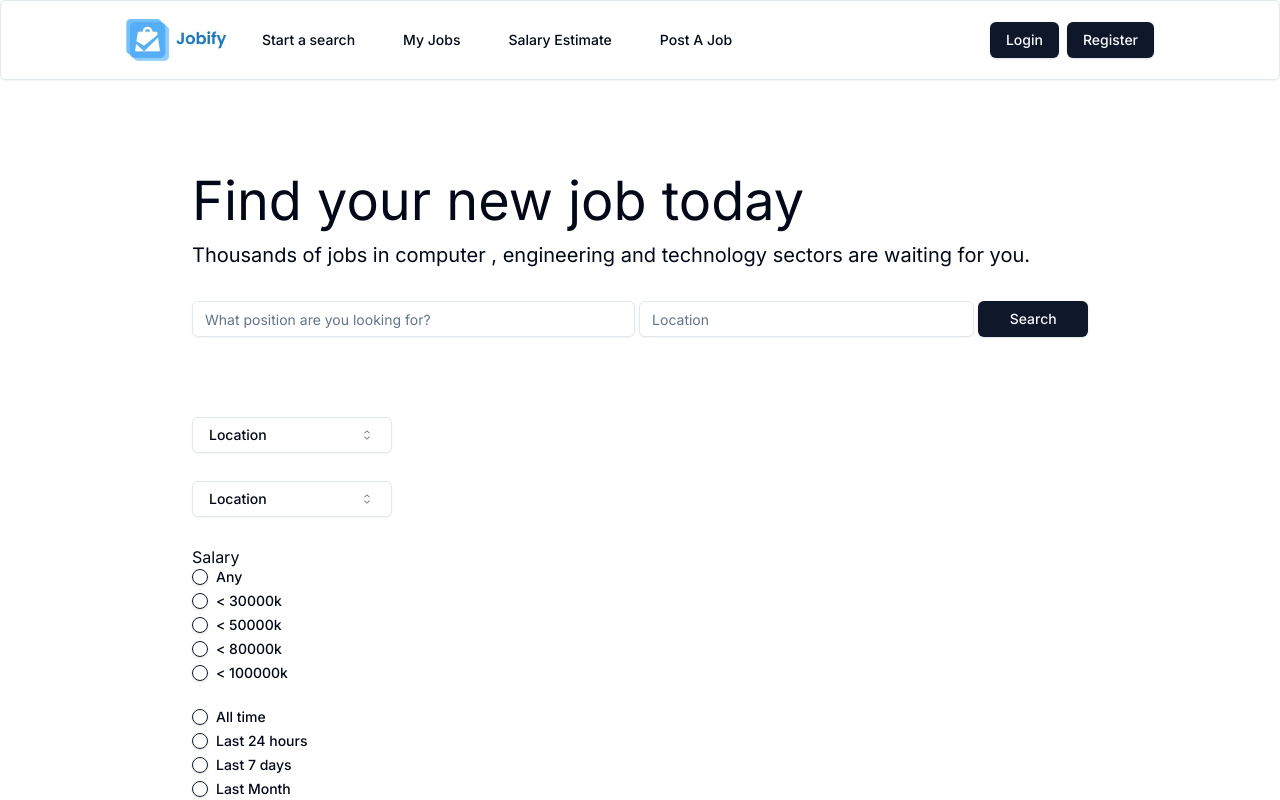
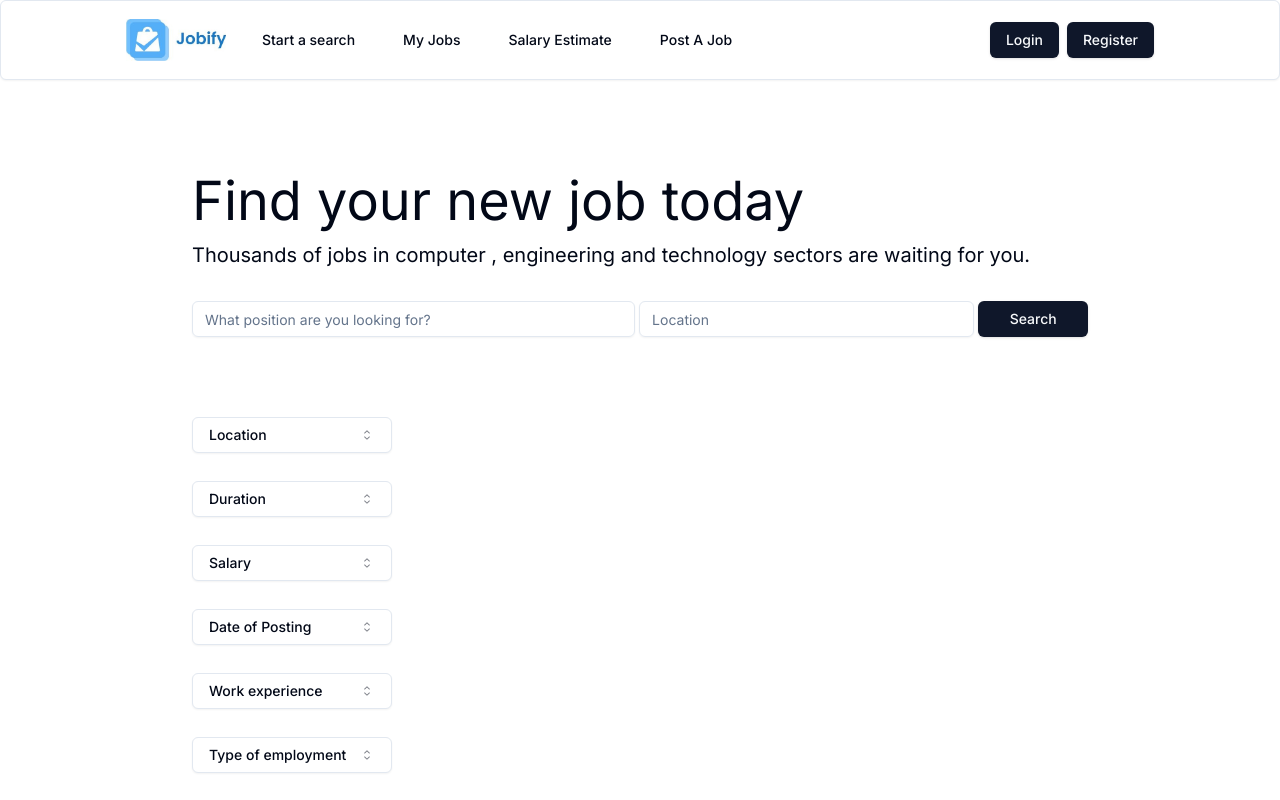
Before and after one commit to Swaraj07082/Jobify, a Next.js app: page / in a window 1280 px wide. Shown: the top 800 px of the page. Built offline with nearby package versions, Linux system fonts and the light colour scheme.

Commit message:
GenericComboBox Completed

```diff
--- a/src/Components/Main.tsx
+++ b/src/Components/Main.tsx
@@ -14,57 +14,102 @@ export default function Main() {
       <div className={cn(" flex-[1] ")}>
         <div className={cn("flex flex-col gap-y-7")}>
           {/* <GenericSelect placeholder='Location' data={Location}/> */}
-          <GenericComboBox data={Location} title="Location" duration={[
+          <GenericComboBox
+            data={Location}
+            title={[
+              "Location",
+              "Duration",
+              "Salary",
+              "Date of Posting",
+              "Work experience",
+              "Type of employment",
+            ]}
+            duration={[
               {
-              value : 'Hourly',
-              label : 'Hourly'
+                value: "Hourly",
+                label: "Hourly",
               },
               {
-              value : 'Monthly',
-              label : 'Monthly'
+                value: "Monthly",
+                label: "Monthly",
               },
               {
-              value : 'Yearly',
-              label : 'Yearly'
-            }
-          ]} />
-          {/* <GenericSelect
-            placeholder="Duration"
-            data={["Hourly", "Monthly", "Yearly"]}
-          /> */}
-
-          {/* <GenericComboBox title="Duration"  data={[]} duration={[
+                value: "Yearly",
+                label: "Yearly",
+              },
+            ]}
+            salary={[
               {
-              value : 'Hourly',
-              label : 'Hourly'
+                value: "Any",
+                label: "Any",
               },
               {
-              value : 'Monthly',
-              label : 'Monthly'
+                value: "< 30000k",
+                label: "< 30000k",
               },
               {
-              value : 'Yearly',
-              label : 'Yearly'
-            }
-          ]}/> */}
-          <div>
-            Salary
-            <GenericRadioGroup
-              length={5}
-              options={["Any", "< 30000k", "< 50000k", "< 80000k", "< 100000k"]}
-            />
-          </div>
-          <GenericRadioGroup
-            length={4}
-            options={["All time", "Last 24 hours", "Last 7 days", "Last Month"]}
-          />
-          <GenericRadioGroup
-            length={3}
-            options={["Any experience", "Internship", "Work remotely"]}
-          />
-          <GenericRadioGroup
-            length={4}
-            options={["Any", "Full time", "Temporary", "Part time"]}
+                value: "< 50000k",
+                label: "< 50000k",
+              },
+              {
+                value: "< 80000k",
+                label: "< 80000k",
+              },
+              {
+                value: "< 100000k",
+                label: "< 100000k",
+              },
+            ]}
+            postingdate={[
+              {
+                value: "All time",
+                label: "All time",
+              },
+              {
+                value: "Last 24 hours",
+                label: "Last 24 hours",
+              },
+              {
+                value: "Last 7 days",
+                label: "Last 7 days",
+              },
+              {
+                value: "Last Month",
+                label: "Last Month",
+              },
+            ]}
+            workExp={[
+              {
+                value: "Any experience",
+                label: "Any experience",
+              },
+              {
+                value: "Internship",
+                label: "Internship",
+              },
+              {
+                value: "Work remotely",
+                label: "Work remotely",
+              },
+            ]}
+            employement={[
+              {
+                value: "Any",
+                label: "Any",
+              },
+              {
+                value: "Full time",
+                label: "Full time",
+              },
+              {
+                value: "Temporary",
+                label: "Temporary",
+              },
+              {
+                value: "Part time",
+                label: "Part time",
+              },
+            ]}
           />
         </div>
       </div>
--- a/src/Components/generic/GenericComboBox.tsx
+++ b/src/Components/generic/GenericComboBox.tsx
@@ -24,18 +24,39 @@ import StateContext from "@/Context/StateContext";
 //   },
 // ];
 
-export function GenericComboBox({ data, title , duration }: GenericComboBoxProps) {
+export function GenericComboBox({
+  data,
+  title,
+  duration,
+  salary,
+  postingdate,
+  workExp,
+  employement,
+}: GenericComboBoxProps) {
   // console.log(data)
   const [open, setOpen] = React.useState(false);
   // const [value, setValue] = React.useState<string>("");
-  const [open2 , setOpen2] =React.useState(false)
+  const [open2, setOpen2] = React.useState(false);
 
   const { value, setValue } = React.useContext(StateContext);
-  const [ durations , setdurations] = React.useState('')
+  const [durations, setdurations] = React.useState("");
+  const [salaries, setsalaries] = React.useState("");
+  const [postingdates, setpostingdates] = React.useState("");
+  const [workExps, setworkexps] = React.useState("");
+  const [emps, setemps] = React.useState("");
+
+  const [open3, setOpen3] = React.useState(false);
+  const [open4, setOpen4] = React.useState(false);
+  const [open5, setOpen5] = React.useState(false);
+  const [open6, setOpen6] = React.useState(false);
 
   //   console.log(frameworks)
-  console.log(value)
-  console.log(durations)
+  // console.log(value);
+  // console.log(durations);
+  // console.log(salaries);
+  // console.log(postingdates);
+  // console.log(workExps);
+  // console.log(emps);
 
   return (
     <>
@@ -47,13 +68,18 @@ export function GenericComboBox({ data, title , duration }: GenericComboBoxProps
             aria-expanded={open}
             className="w-[200px] justify-between"
           >
-          {value ? data.find((item) => item.value === value)?.label : title}
+            {value
+              ? data.find((item) => item.value === value)?.label
+              : title[0]}
             <CaretSortIcon className="ml-2 h-4 w-4 shrink-0 opacity-50" />
           </Button>
         </PopoverTrigger>
         <PopoverContent className="w-[200px] h-48 p-0">
           <Command>
-          <CommandInput placeholder={`Search ${title}...`} className="h-9" />
+            <CommandInput
+              placeholder={`Search ${title[0]}...`}
+              className="h-9"
+            />
             <CommandEmpty>No framework found.</CommandEmpty>
             <CommandGroup>
               <CommandList>
@@ -81,10 +107,6 @@ export function GenericComboBox({ data, title , duration }: GenericComboBoxProps
         </PopoverContent>
       </Popover>
 
-
-
-
-
       <Popover open={open2} onOpenChange={setOpen2}>
         <PopoverTrigger asChild>
           <Button
@@ -93,13 +115,15 @@ export function GenericComboBox({ data, title , duration }: GenericComboBoxProps
             aria-expanded={open2}
             className="w-[200px] justify-between"
           >
-    {durations ? duration.find((item) => item.value === durations)?.label : title}
+            {durations
+              ? duration.find((item) => item.value === durations)?.label
+              : title[1]}
             <CaretSortIcon className="ml-2 h-4 w-4 shrink-0 opacity-50" />
           </Button>
         </PopoverTrigger>
         <PopoverContent className="w-[200px] h-48 p-0">
           <Command>
-    <CommandInput placeholder={`Search ${title}...`} className="h-9" />
+            {/* <CommandInput placeholder={`Search ${title[1]}...`} className="h-9" /> */}
             <CommandEmpty>No framework found.</CommandEmpty>
             <CommandGroup>
               <CommandList>
@@ -108,7 +132,9 @@ export function GenericComboBox({ data, title , duration }: GenericComboBoxProps
                     key={item.value}
                     value={item.value}
                     onSelect={(currentValue) => {
-            setdurations(currentValue === durations ? "" : currentValue);
+                      setdurations(
+                        currentValue === durations ? "" : currentValue
+                      );
                       setOpen2(false);
                     }}
                   >
@@ -126,6 +152,190 @@ export function GenericComboBox({ data, title , duration }: GenericComboBoxProps
           </Command>
         </PopoverContent>
       </Popover>
+
+      <Popover open={open3} onOpenChange={setOpen3}>
+        <PopoverTrigger asChild>
+          <Button
+            variant="outline"
+            role="combobox"
+            aria-expanded={open3}
+            className="w-[200px] justify-between"
+          >
+            {salaries
+              ? salary.find((item) => item.value === salaries)?.label
+              : title[2]}
+            <CaretSortIcon className="ml-2 h-4 w-4 shrink-0 opacity-50" />
+          </Button>
+        </PopoverTrigger>
+        <PopoverContent className="w-[200px] h-48 p-0">
+          <Command>
+            {/* <CommandInput placeholder={`Search ${title[2]}...`} className="h-9" /> */}
+            <CommandEmpty>No framework found.</CommandEmpty>
+            <CommandGroup>
+              <CommandList>
+                {salary.map((item) => (
+                  <CommandItem
+                    key={item.value}
+                    value={item.value}
+                    onSelect={(currentValue) => {
+                      setsalaries(
+                        currentValue === salaries ? "" : currentValue
+                      );
+                      setOpen3(false);
+                    }}
+                  >
+                    {item.label}
+                    <CheckIcon
+                      className={cn(
+                        "ml-auto h-4 w-4",
+                        salaries === item.value ? "opacity-100" : "opacity-0"
+                      )}
+                    />
+                  </CommandItem>
+                ))}
+              </CommandList>
+            </CommandGroup>
+          </Command>
+        </PopoverContent>
+      </Popover>
+
+      <Popover open={open4} onOpenChange={setOpen4}>
+        <PopoverTrigger asChild>
+          <Button
+            variant="outline"
+            role="combobox"
+            aria-expanded={open4}
+            className="w-[200px] justify-between"
+          >
+            {postingdates
+              ? postingdate.find((item) => item.value === postingdates)?.label
+              : title[3]}
+            <CaretSortIcon className="ml-2 h-4 w-4 shrink-0 opacity-50" />
+          </Button>
+        </PopoverTrigger>
+        <PopoverContent className="w-[200px] h-48 p-0">
+          <Command>
+            {/* <CommandInput placeholder={`Search ${title[2]}...`} className="h-9" /> */}
+            <CommandEmpty>No framework found.</CommandEmpty>
+            <CommandGroup>
+              <CommandList>
+                {postingdate.map((item) => (
+                  <CommandItem
+                    key={item.value}
+                    value={item.value}
+                    onSelect={(currentValue) => {
+                      setpostingdates(
+                        currentValue === postingdates ? "" : currentValue
+                      );
+                      setOpen4(false);
+                    }}
+                  >
+                    {item.label}
+                    <CheckIcon
+                      className={cn(
+                        "ml-auto h-4 w-4",
+                        postingdates === item.value
+                          ? "opacity-100"
+                          : "opacity-0"
+                      )}
+                    />
+                  </CommandItem>
+                ))}
+              </CommandList>
+            </CommandGroup>
+          </Command>
+        </PopoverContent>
+      </Popover>
+
+      <Popover open={open5} onOpenChange={setOpen5}>
+        <PopoverTrigger asChild>
+          <Button
+            variant="outline"
+            role="combobox"
+            aria-expanded={open5}
+            className="w-[200px] justify-between"
+          >
+            {workExps
+              ? workExp.find((item) => item.value === workExps)?.label
+              : title[4]}
+            <CaretSortIcon className="ml-2 h-4 w-4 shrink-0 opacity-50" />
+          </Button>
+        </PopoverTrigger>
+        <PopoverContent className="w-[200px] h-48 p-0">
+          <Command>
+            {/* <CommandInput placeholder={`Search ${title[2]}...`} className="h-9" /> */}
+            <CommandEmpty>No framework found.</CommandEmpty>
+            <CommandGroup>
+              <CommandList>
+                {workExp.map((item) => (
+                  <CommandItem
+                    key={item.value}
+                    value={item.value}
+                    onSelect={(currentValue) => {
+                      setworkexps(
+                        currentValue === workExps ? "" : currentValue
+                      );
+                      setOpen5(false);
+                    }}
+                  >
+                    {item.label}
+                    <CheckIcon
+                      className={cn(
+                        "ml-auto h-4 w-4",
+                        workExps === item.value ? "opacity-100" : "opacity-0"
+                      )}
+                    />
+                  </CommandItem>
+                ))}
+              </CommandList>
+            </CommandGroup>
+          </Command>
+        </PopoverContent>
+      </Popover>
+
+      <Popover open={open6} onOpenChange={setOpen6}>
+        <PopoverTrigger asChild>
+          <Button
+            variant="outline"
+            role="combobox"
+            aria-expanded={open6}
+            className="w-[200px] justify-between"
+          >
+            {emps
+              ? employement.find((item) => item.value === emps)?.label
+              : title[5]}
+            <CaretSortIcon className="ml-2 h-4 w-4 shrink-0 opacity-50" />
+          </Button>
+        </PopoverTrigger>
+        <PopoverContent className="w-[200px] h-48 p-0">
+          <Command>
+            {/* <CommandInput placeholder={`Search ${title[2]}...`} className="h-9" /> */}
+            <CommandEmpty>No framework found.</CommandEmpty>
+            <CommandGroup>
+              <CommandList>
+                {employement.map((item) => (
+                  <CommandItem
+                    key={item.value}
+                    value={item.value}
+                    onSelect={(currentValue) => {
+                      setemps(currentValue === emps ? "" : currentValue);
+                      setOpen6(false);
+                    }}
+                  >
+                    {item.label}
+                    <CheckIcon
+                      className={cn(
+                        "ml-auto h-4 w-4",
+                        emps === item.value ? "opacity-100" : "opacity-0"
+                      )}
+                    />
+                  </CommandItem>
+                ))}
+              </CommandList>
+            </CommandGroup>
+          </Command>
+        </PopoverContent>
+      </Popover>
     </>
   );
 }
--- a/src/Components/types/GenericComboBoxProps.ts
+++ b/src/Components/types/GenericComboBoxProps.ts
@@ -1,16 +1,20 @@
 export interface locationArray {
-    location : location[]
+  location: location[];
 }
 
 export interface location {
-    value : string,
-    label : string
+  value: string;
+  label: string;
 }
 
 type GenericComboBoxProps = {
-    data: location[]
-    title : string
-    duration : location[]
-}
+  data: location[];
+  title: string[];
+  duration: location[];
+  salary: location[];
+  postingdate: location[];
+  workExp: location[];
+  employement: location[];
+};
 
 export default GenericComboBoxProps;
```
Lines whose indentation alone changed are shown as unchanged.
